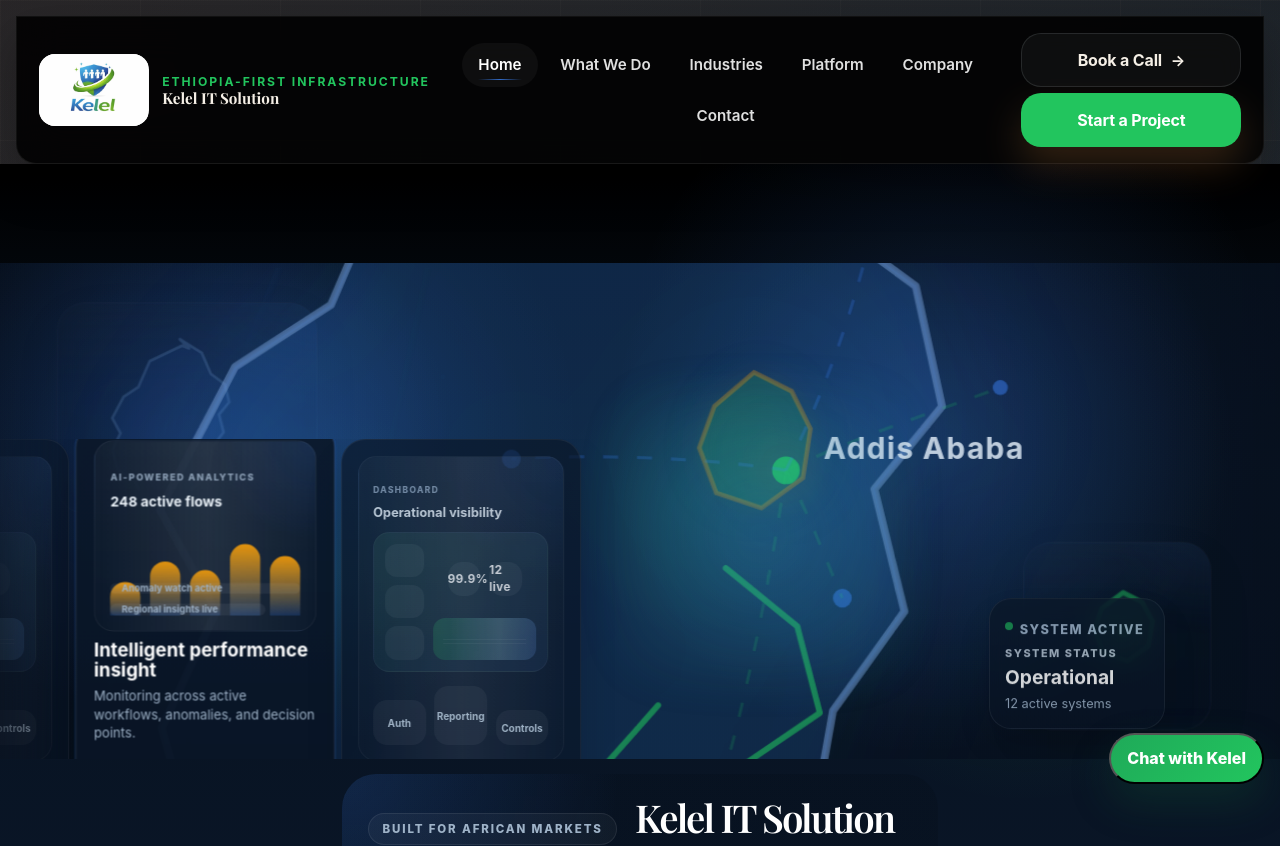
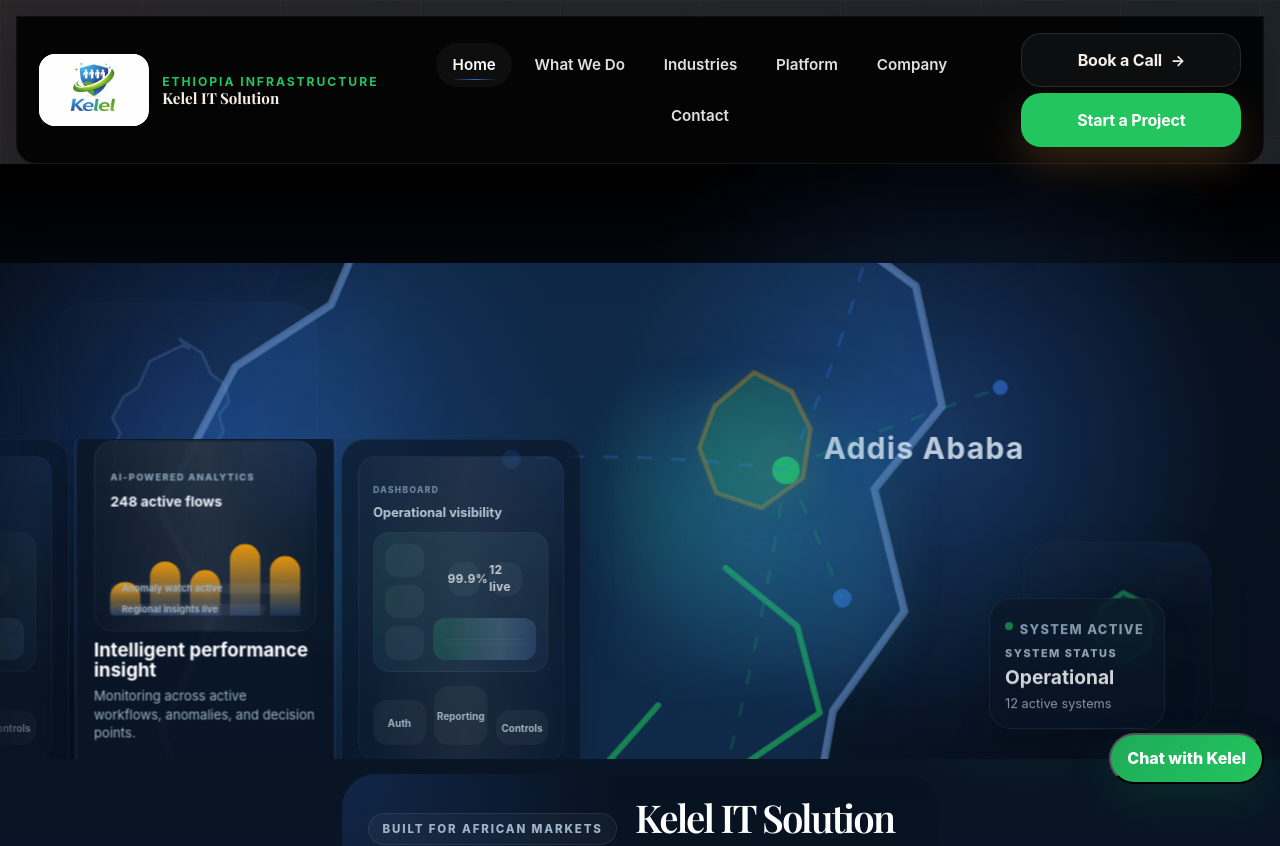
Before and after one commit to getnetbelay12-a11y/kelel-site, a Next.js app: page / in a window 1280 px wide. Shown: the top 846 px of the page. Built offline with nearby package versions, Linux system fonts and the light colour scheme; a web font is replaced by a local one.

Commit message:
Simplify header infrastructure label

```diff
--- a/components/site-header.tsx
+++ b/components/site-header.tsx
@@ -77,7 +77,7 @@
       <Link href="/#home" className="brand-mark" onClick={() => setIsOpen(false)}>
         <LogoMark compact />
         <span className="brand-copy">
-          <span className="brand-kicker">Ethiopia-first infrastructure</span>
+          <span className="brand-kicker">Ethiopia infrastructure</span>
           <strong>{site.name}</strong>
         </span>
       </Link>
```
